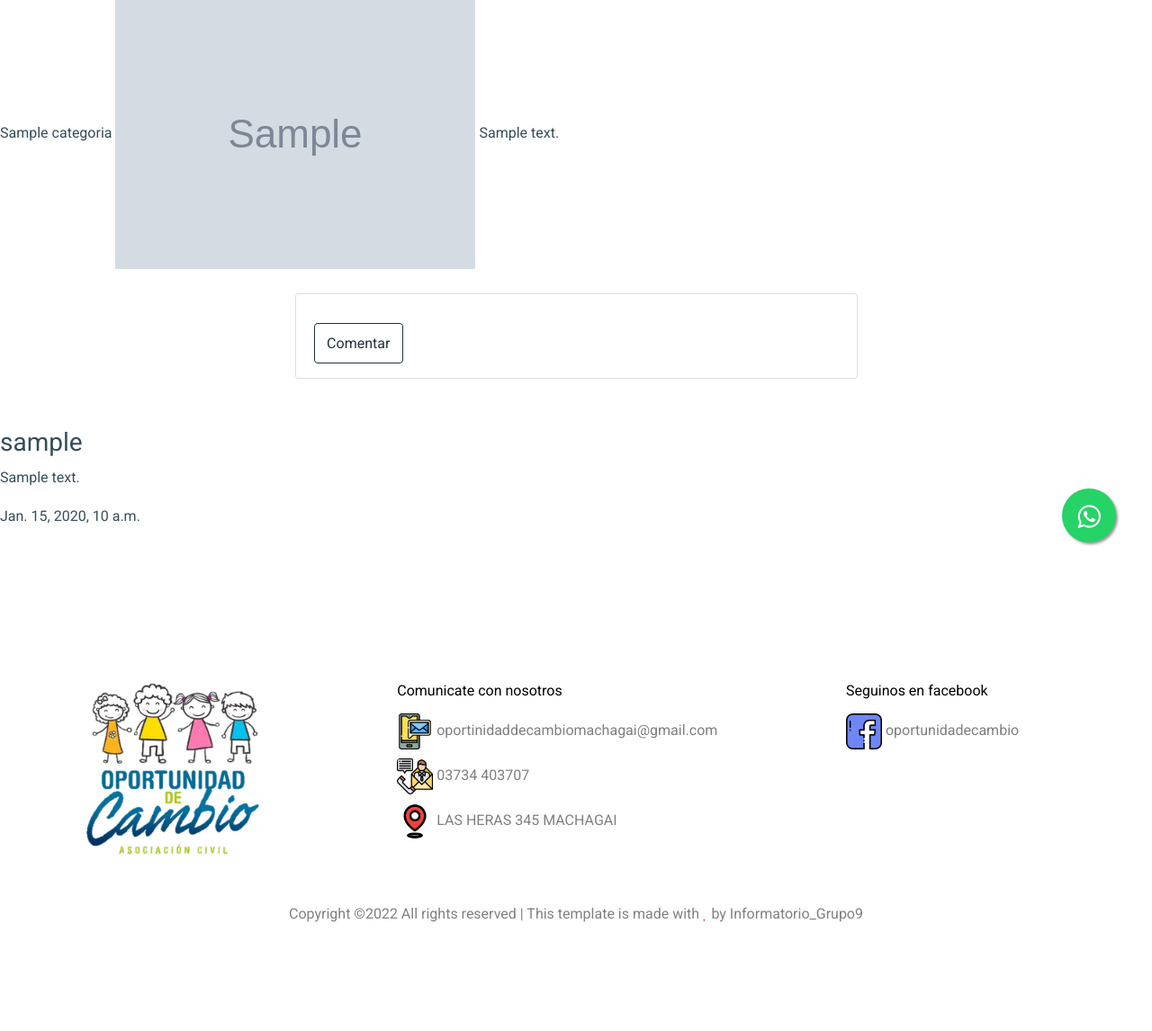
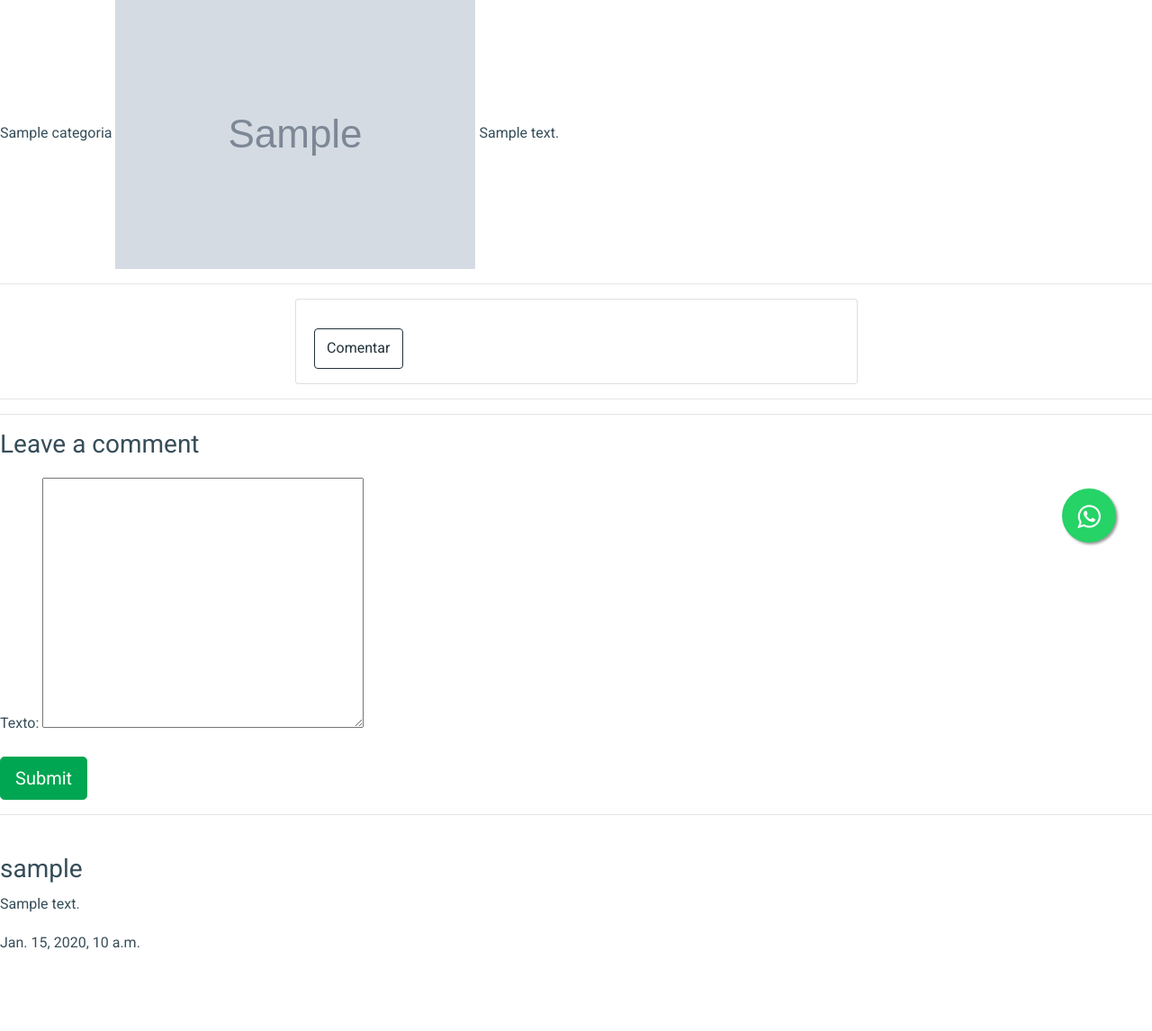
Before and after one commit to soyMoka/Oportunidad-De-cambio, a Django app: page /noticias/detalles/1 in a window 1280 px wide; the page is wider, and only the part inside the window is pictured. Shown: the part 157-1303 px from the top of that part at 90% size. Before the commit the page ends 1182 px from the top of that part, so only its background shows below. Run offline with Django 3.2, Linux system fonts and the light colour scheme; tables that the repository leaves empty hold one stand-in row (values such as "Sample post"); grey boxes marked "Sample" are stand-in pictures; some libraries are stand-ins or nearby versions; some web fonts are replaced.

Commit message:
Agregar comentarios funcionando (atado con alambres)

```diff
--- a/apps/comentarios/forms.py
+++ b/apps/comentarios/forms.py
@@ -1,14 +1,9 @@
+
+from .models import Comentario
 from django import forms
 
-from .models import Comentario
 
-class ComentarioForm(forms.ModelForm):
-
-    def __init__(self, *args, **kwargs):
-        super().__init__(*args, **kwargs)
-        self.fields['texto'].widget.attrs.update({'rows': '3'})
-
+class CommentForm(forms.ModelForm):
     class Meta:
         model = Comentario
-        fields = ['texto']
-        exclude = ['noticias']
+        fields = ('texto',)
--- a/apps/comentarios/views.py
+++ b/apps/comentarios/views.py
@@ -3,10 +3,10 @@ from django.shortcuts import render
 # Create your views here.
 
 def AddComentario(request):
-	form = ComentarioForm(request.POST or None)
+	form = CommentForm(request.POST or None)
 	if form.is_valid():
 		form.save()
-		form = ComentarioForm()
+		form = CommentForm()
 	context={
 		'form': form,
 	}
--- a/apps/noticias/views.py
+++ b/apps/noticias/views.py
@@ -3,15 +3,17 @@ from unicodedata import name
 from django.shortcuts import render
 
 from apps import noticias
+from apps.usuarios.models import Usuario
 from .models import Noticia, Categoria
 from django.urls import reverse_lazy
 from django.views.generic.edit import CreateView, DeleteView, UpdateView
 from django.views.generic.list import ListView
 from django.views.generic import DetailView
 
-from apps.comentarios.forms import ComentarioForm
+from apps.comentarios.forms import CommentForm
 from apps.comentarios.models import Comentario
 from django.contrib.auth import views as auth
+from django.shortcuts import get_object_or_404
 # Create your views here.
 
 
@@ -151,24 +153,30 @@ def leerNoticia(request, pk):
 
     noticia = Noticia.objects.filter(id=pk)
     comentarios = Comentario.objects.filter(noticia=pk)
-    form = ComentarioForm(request.POST or None)
+    post = get_object_or_404(Noticia, pk=pk)
+    new_comment = None
 
 
-    form = ComentarioForm(request.POST or None)
-    if form.is_valid():
-        if request.user.is_authenticated:
-            aux =  form.save(commit=False)
-            aux.news = noticia
-            aux.user = request.user
-            aux.save()
-            form = ComentarioForm()
-        else:
-            return redirect('usuario:login')
+    comment_form = CommentForm(data=request.POST)
+    if comment_form.is_valid():
+        # Create Comment object but don't save to database yet
+        new_comment = comment_form.save(commit=False)
+        # Assign the current post to the comment
+        new_comment.noticia_id= pk
+
+        new_comment.usuario_id= request.user.id
+
+        # Save the comment to the database
+        new_comment.save()
+    else:
+        comment_form = CommentForm()
 
 
 
     context = {
 		'noticia': noticia,
 		'comentarios': comentarios,
+        'new_comment': new_comment,
+        'comment_form': comment_form
 	}
     return render(request,'noticias/leerNoticia.html', context)
--- a/ong/settings.py
+++ b/ong/settings.py
@@ -91,9 +91,9 @@ DATABASES = {
         'NAME': 'ongdb',
         'USER': 'root',
         #'PASSWORD': 'root',
-        'PASSWORD': '123321q',
+        #'PASSWORD': '123321q',
         #'PASSWORD': 'muma2208',
-        #'PASSWORD': 'password', # soyMoka
+        'PASSWORD': 'password', # soyMoka
         'HOST': 'localhost',
         'PORT': '',
     }
--- a/templates/base.html
+++ b/templates/base.html
@@ -75,9 +75,9 @@
                   Noticias
                   </a>
                   <div class="dropdown-menu" aria-labelledby="navbarDropdown1">
-                    <a class="dropdown-item" href="{% url 'apps.noticia:mostrarImg' %}" style = '
+                    <a class="dropdown-item" href="{% url 'apps.noticia:mostrarImg' %}" >
 
-                    '>Mostrar</a>
+                      Mostrar</a>
 
                     <a class="dropdown-item" href="{% url 'apps.noticia:agregar' %}">Agregar</a>
                     <a class="dropdown-item" href="{% url 'apps.noticia:agregar_categoria' %}">Agregar Categoría</a>
--- a/templates/noticias/contenido.html
+++ b/templates/noticias/contenido.html
@@ -55,7 +55,7 @@
                 <p class="mb-0">
                     {{p.texto|safe |slice:":200"}} ...
                     <br>
-                    <a href="{% url 'apps.noticia:mostrarDetalleNoticia' p.id  %}">Leer más</a>
+                    <a href="{% url 'apps.noticia:leerNoticia' p.id  %}">Leer más</a>
                 </p>
                 </div>
             </div>
--- a/templates/noticias/leerNoticia.html
+++ b/templates/noticias/leerNoticia.html
@@ -29,10 +29,18 @@
         </div>
     {%endfor%}
 
-<br>
+<hr>
         {% include 'comentarios/agregarComentario.html' %}
-<br>
+<hr>
+<hr>
+<h3>Leave a comment</h3>
+        <form method="post" style="margin-top: 1.3em;">
+          {{ comment_form.as_p }}
+          {% csrf_token %}
+          <button type="submit" class="btn btn-primary  btn-lg">Submit</button>
+        </form>
 
+<hr>
 
 <div class="comentarios">
     {% for coment in comentarios %}
```
Also changed, not shown: apps/comentarios/models.py (line endings or trailing spaces).
